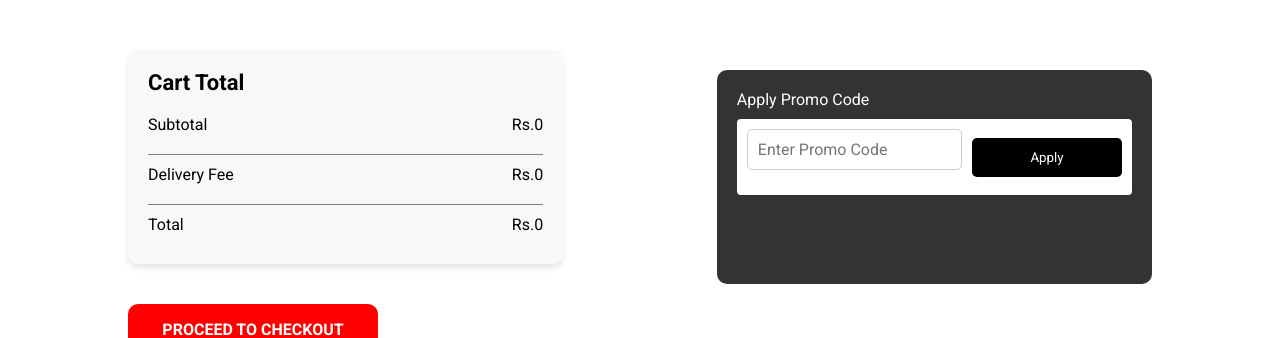
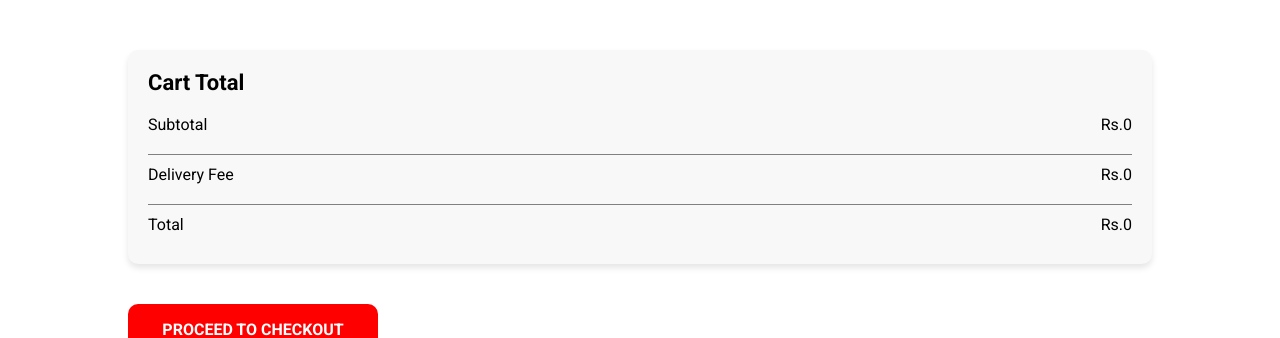
Before and after one commit to janaksanjel/OrderUp, a React (Vite) app: page /cart in a window 1280 px wide. Shown: the part 259-597 px from the top of the page. Built offline with nearby package versions, Linux system fonts and the light colour scheme; no server answers.

Commit message:
Update Cart.jsx

```diff
--- a/src/Pages/Cart/Cart.jsx
+++ b/src/Pages/Cart/Cart.jsx
@@ -114,16 +114,7 @@ function Cart() {
 
         </div>
 
-        <div className="cart-promo-code">
-        <div>
-          <p>Apply Promo Code</p>
 
-          <div className="card-promo-code-input">
-            <input type="text" placeholder="Enter Promo Code"/>
-            <button>Apply</button>
-          </div>
-        </div>
-      </div>
 
       </div>
       <button className='buttoncheckoutt' onClick={()=>navigate('/order')}>PROCEED TO CHECKOUT</button>
```
